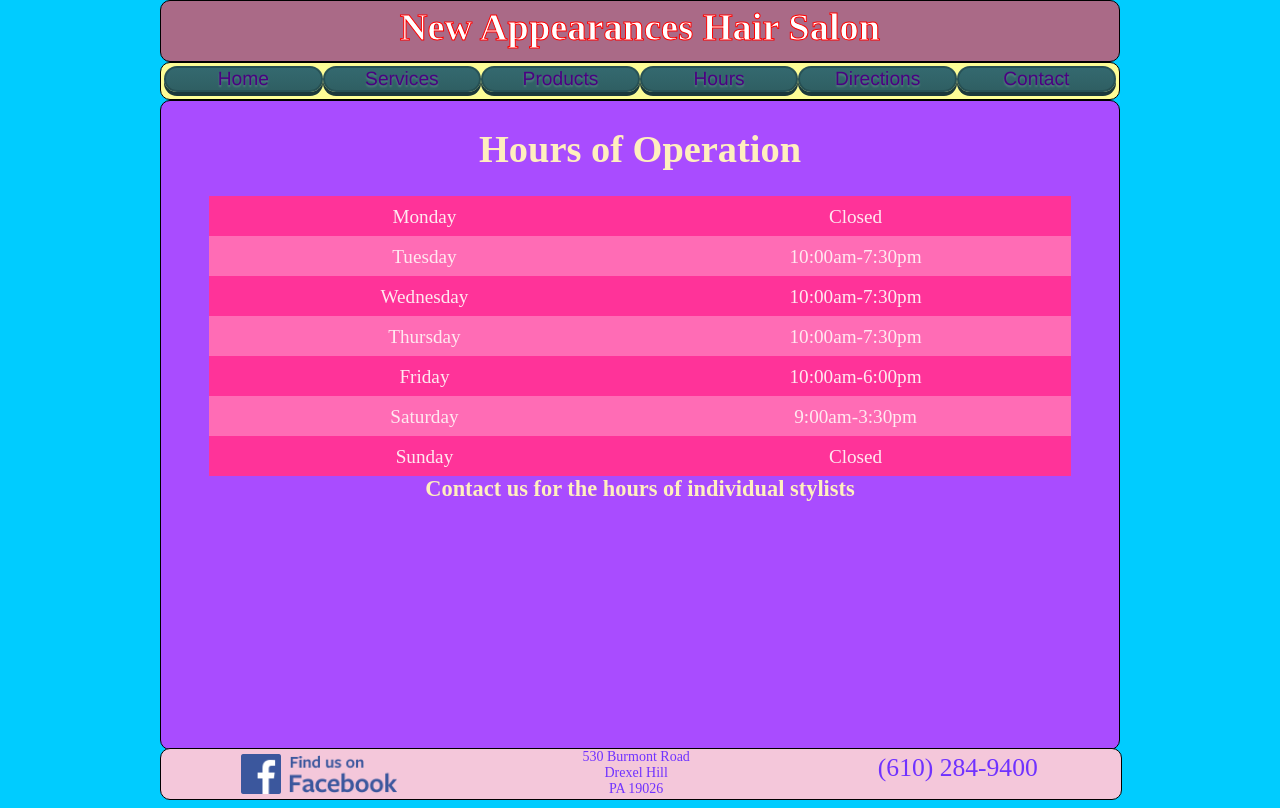
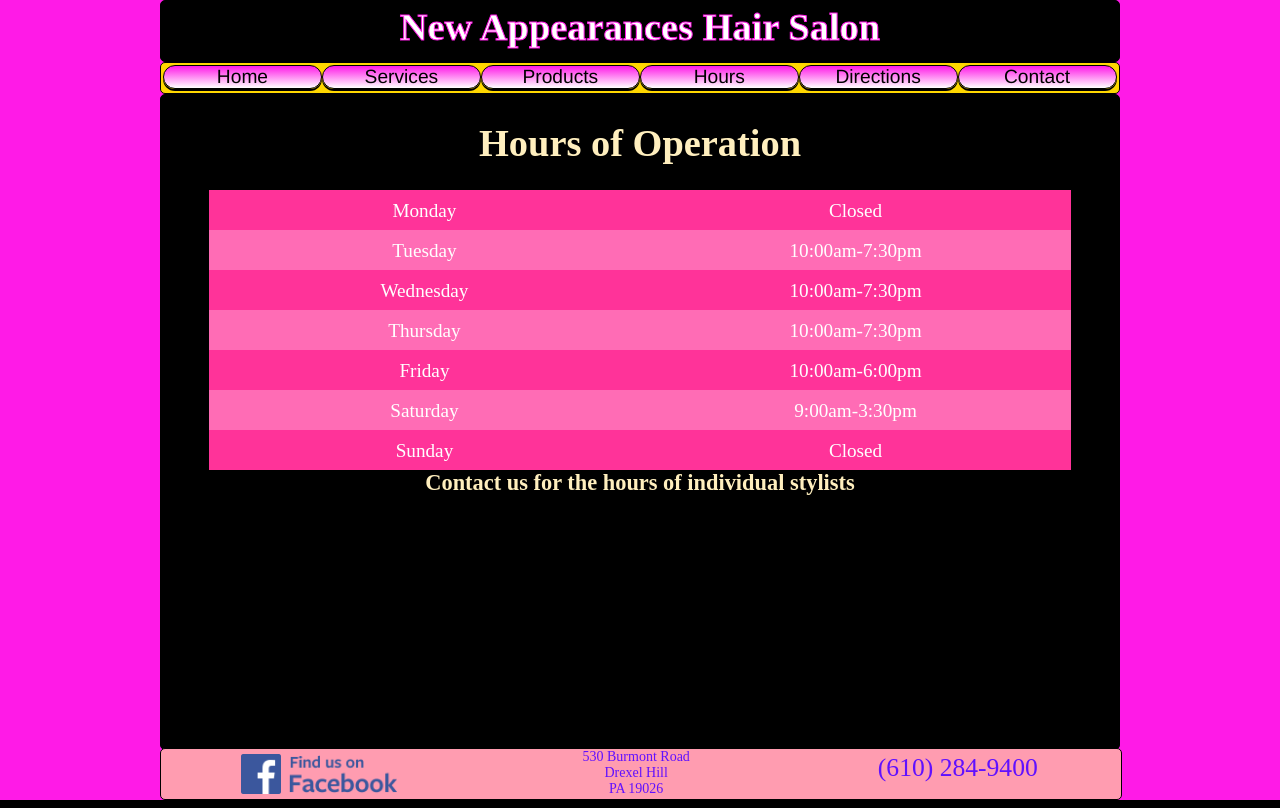
Before and after one commit to lobobabysaurus/NewAppearances, a Django app: page /hours/ in a window 1280 px wide. Run offline with Django 3.2, Linux system fonts and the light colour scheme; data comes from the database, SQL or seed files in the repository; both versions use the stored data as it was after the commit; style sheets or scripts are compiled from the project's sources; some libraries are stand-ins or nearby versions.

Commit message:
Played around with the base layout and updated the home files and fixture

```diff
--- a/base/static/base/style/base.css
+++ b/base/static/base/style/base.css
@@ -2,19 +2,18 @@
  * Define all of the CSS styling for the base template
  */
 .buttonColorDisplay {
-  background: -webkit-linear-gradient(top, #34696f, #2f5f63);
-  background: -moz-linear-gradient(top, #34696f, #2f5f63);
-  background: -o-linear-gradient(top, #34696f, #2f5f63);
-  background: -ms-linear-gradient(top, #34696f, #2f5f63);
-  background: linear-gradient(top, #34696f, #2f5f63);
+  background: -webkit-linear-gradient(top, #ff1ae7, white);
+  background: -moz-linear-gradient(top, #ff1ae7, white);
+  background: -o-linear-gradient(top, #ff1ae7, white);
+  background: -ms-linear-gradient(top, #ff1ae7, white);
+  background: linear-gradient(top, #ff1ae7, white);
 }
 body {
   width: 75%;
-  background-color: #00ccff;
+  background-color: #ff1ae7;
   margin-left: auto;
   margin-right: auto;
   margin-top: 0;
-  padding-bottom: 50px;
 }
 h1,
 h2,
@@ -34,7 +33,7 @@ h3 {
 p,
 label,
 small {
-  color: #ffe9f0;
+  color: white;
 }
 input,
 select,
@@ -63,8 +62,8 @@ li {
 */
 .navBar {
   margin: auto auto;
-  padding: 3px;
-  background-color: #fdfd96;
+  padding: 2px 2px 0px 2px;
+  background-color: gold;
 }
 /*
     Parent list:
@@ -87,13 +86,13 @@ li {
 */
 .navBar ul li a {
   display: block;
-  color: #4B0082;
+  color: black;
 }
 /*
     Change button color on mouse hover.
 */
 .navBar ul li:hover a {
-  color: #FFBBFF;
+  color: red;
 }
 /*
     First nested list:
@@ -124,7 +123,7 @@ li {
     Change color on hover.
 */
 .navBar ul ul li a:hover {
-  color: #003366;
+  color: black;
 }
 /*
     Simple drop down magic:
@@ -144,35 +143,31 @@ li {
   display: block;
   min-height: 75%;
   min-width: 90%;
-  background: #34696f;
-  border: 2px solid rgba(33, 68, 72, 0.59);
+  border: 1px solid black;
   /* Text/Link Styles */
-  color: rgba(0, 0, 0, 0.55);
   text-align: center;
   font: 1.5vw "Helvetica Neue", Arial, Helvetica, Geneva, sans-serif;
   text-decoration: none;
   /* Fancy CSS3 Styles */
-  background: -webkit-linear-gradient(top, #34696f, #2f5f63);
-  background: -moz-linear-gradient(top, #34696f, #2f5f63);
-  background: -o-linear-gradient(top, #34696f, #2f5f63);
-  background: -ms-linear-gradient(top, #34696f, #2f5f63);
-  background: linear-gradient(top, #34696f, #2f5f63);
-  border-radius: 20px;
-  -webkit-border-radius: 20px;
-  -khtml-border-radius: 20px;
-  -moz-border-radius: 20px;
-  box-shadow: 0 4px 0 #1b383b;
-  -webkit-box-shadow: 0 4px 0 #1b383b;
-  -moz-box-shadow: 0 4px 0 #1b383b;
-  text-shadow: 0 2px 2px rgba(255, 255, 255, 0.2);
+  background: -webkit-linear-gradient(top, #ff1ae7, white);
+  background: -moz-linear-gradient(top, #ff1ae7, white);
+  background: -o-linear-gradient(top, #ff1ae7, white);
+  background: -ms-linear-gradient(top, #ff1ae7, white);
+  background: linear-gradient(top, #ff1ae7, white);
+  border-radius: 15px;
+  -webkit-border-radius: 15px;
+  -khtml-border-radius: 15px;
+  -moz-border-radius: 15px;
+  box-shadow: 0 2px 0 black;
+  -webkit-box-shadow: 0 2px 0 black;
+  -moz-box-shadow: 0 2px 0 black;
 }
 .buttonLink:hover {
-  background: #3d7a80;
-  background: -webkit-linear-gradient(top, #34696f, #2f5f63);
-  background: -moz-linear-gradient(top, #34696f, #2f5f63);
-  background: -o-linear-gradient(top, #34696f, #2f5f63);
-  background: -ms-linear-gradient(top, #34696f, #2f5f63);
-  background: linear-gradient(top, #34696f, #2f5f63);
+  background: -webkit-linear-gradient(top, #ff1ae7, white);
+  background: -moz-linear-gradient(top, #ff1ae7, white);
+  background: -o-linear-gradient(top, #ff1ae7, white);
+  background: -ms-linear-gradient(top, #ff1ae7, white);
+  background: linear-gradient(top, #ff1ae7, white);
   border-color: ButtonHighlight;
 }
 /*****************************************
@@ -183,20 +178,20 @@ li {
 .footer,
 .navBar {
   border: 1px solid black;
-  border-radius: 10px;
+  border-radius: 5px;
 }
 .content {
-  background-color: #a94cff;
+  background-color: black;
   overflow: auto;
 }
 .header {
-  background-color: #aa6a87;
+  background-color: black;
 }
 .header > h1 {
-  -webkit-text-stroke: 1px red;
+  -webkit-text-stroke: 1px #ff1ae7;
   vertical-align: middle;
   margin-top: 0;
-  color: #ffffff;
+  color: white;
   margin-bottom: 0;
   padding-top: 4px;
   padding-bottom: 12px;
@@ -204,14 +199,14 @@ li {
 .footer {
   text-align: center;
   width: inherit;
-  background-color: #f4c7da;
+  background-color: #ff9cb0;
   bottom: 0;
   position: absolute;
   height: 50px;
 }
 .footer p {
   margin-top: 0;
-  color: #7032ff;
+  color: #6110ff;
   font-size: 14px;
 }
 #addressStatic {
--- a/base/static/base/style/base.less
+++ b/base/static/base/style/base.less
@@ -2,24 +2,41 @@
  * Define all of the CSS styling for the base template
  */
 
-@headerTextColor: #ffffff;
-@navBackgroundColor: #fdfd96;
-@buttonForegroundColor: #34696f;
-@buttonBackgroundColor: #2f5f63;
-@buttonTextColor: #4B0082;
-@buttonTextHoverColor: #FFBBFF;
-@pageBackgroundColor: #00ccff;
-@contentBackgroundColor: rgb(169, 76, 255);
-@textColor: #ffe9f0;
-@footerBackgroundColor: #f4c7da;
-@footerTextColor: #7032ff;
+@white: white;
+@black: black;
+@lightPink: #ff1ae7;
+@peach: #ff9cb0;
+@purpleBlue: #6110ff;
+@gold: gold;
+@red: red;
+
+@pageBackgroundColor: @lightPink;
+@sectionBorderColor: @black;
+
+@headerTextColor: @white;
+@headerTextOutlineColor: @lightPink;
+@headerBackgroundColor: @black;
+
+@navBarBackgroundColor: @gold;
+@buttonGradientTopColor: @lightPink;
+@buttonGradientBottomColor: @white;
+@buttonBorderColor: @black;
+@buttonTextColor: @black;
+@buttonTextHoverColor: @red;
+@buttonDropdownHoverColor: @black;
+
+@contentBackgroundColor: @black;
+@textColor: @white;
+
+@footerBackgroundColor: @peach;
+@footerTextColor: @purpleBlue;
 
 .buttonColorDisplay {
-    background: -webkit-linear-gradient(top, @buttonForegroundColor, @buttonBackgroundColor);
-    background: -moz-linear-gradient(top, @buttonForegroundColor, @buttonBackgroundColor);
-    background: -o-linear-gradient(top, @buttonForegroundColor, @buttonBackgroundColor);
-    background: -ms-linear-gradient(top, @buttonForegroundColor, @buttonBackgroundColor);
-    background: linear-gradient(top, @buttonForegroundColor, @buttonBackgroundColor);
+    background: -webkit-linear-gradient(top, @buttonGradientTopColor, @buttonGradientBottomColor);
+    background: -moz-linear-gradient(top, @buttonGradientTopColor, @buttonGradientBottomColor);
+    background: -o-linear-gradient(top, @buttonGradientTopColor, @buttonGradientBottomColor);
+    background: -ms-linear-gradient(top, @buttonGradientTopColor, @buttonGradientBottomColor);
+    background: linear-gradient(top, @buttonGradientTopColor, @buttonGradientBottomColor);
 }
 
 body {
@@ -28,7 +45,6 @@ body {
     margin-left: auto;
     margin-right: auto;
     margin-top: 0;
-    padding-bottom: 50px;
 }
 
 h1, h2, h3 {
@@ -77,8 +93,8 @@ ul, li {
 */
 .navBar {
     margin: auto auto;
-    padding: 3px;
-    background-color: @navBackgroundColor;
+    padding: 2px 2px 0px 2px;
+    background-color: @navBarBackgroundColor;
 }
 
 /*
@@ -146,7 +162,7 @@ ul, li {
     Change color on hover.
 */
 .navBar ul ul li a:hover {
-    color: #003366;
+    color: @buttonDropdownHoverColor;
 }
 
 /*
@@ -169,28 +185,24 @@ ul, li {
     display: block;
     min-height: 75%;
     min-width: 90%;
-    background: @buttonForegroundColor;
-    border: 2px solid rgba(33, 68, 72, 0.59);
+    border: 1px solid @buttonBorderColor;
 
     /* Text/Link Styles */
-    color: rgba(0, 0, 0, 0.55);
     text-align: center;
     font: 1.5vw "Helvetica Neue", Arial, Helvetica, Geneva, sans-serif;
     text-decoration: none;
 
     /* Fancy CSS3 Styles */
     .buttonColorDisplay;
-    border-radius: 20px;
-    -webkit-border-radius: 20px;
-    -khtml-border-radius: 20px;
-    -moz-border-radius: 20px;
-    box-shadow: 0 4px 0 #1b383b;
-    -webkit-box-shadow: 0 4px 0 #1b383b;
-    -moz-box-shadow: 0 4px 0 #1b383b;
-    text-shadow: 0 2px 2px rgba(255, 255, 255, 0.2);
+    border-radius: 15px;
+    -webkit-border-radius: 15px;
+    -khtml-border-radius: 15px;
+    -moz-border-radius: 15px;
+    box-shadow: 0 2px 0 @buttonBorderColor;
+    -webkit-box-shadow: 0 2px 0 @buttonBorderColor;
+    -moz-box-shadow: 0 2px 0 @buttonBorderColor;
 }
 .buttonLink:hover {
-    background: #3d7a80;
     .buttonColorDisplay;
     border-color: ButtonHighlight;
 }
@@ -199,8 +211,8 @@ ul, li {
 *****************************************/
 
 .content, .header, .footer, .navBar {
-    border: 1px solid black;
-    border-radius: 10px;
+    border: 1px solid @sectionBorderColor;
+    border-radius: 5px;
 }
 
 .content {
@@ -209,11 +221,11 @@ ul, li {
 }
 
 .header {
-    background-color: #aa6a87;
+    background-color: @headerBackgroundColor;
 }
 
 .header > h1 {
-    -webkit-text-stroke: 1px red;
+    -webkit-text-stroke: 1px @headerTextOutlineColor;
     vertical-align: middle;
     margin-top: 0;
     color: @headerTextColor;
```
Also changed, not shown: home/fixtures/home/homeData.yaml (+10 -10 lines), image_repo/home/2015-10-01_19.41.45.jpg (added), image_repo/home/salonfrontCrop.jpg (deleted).
